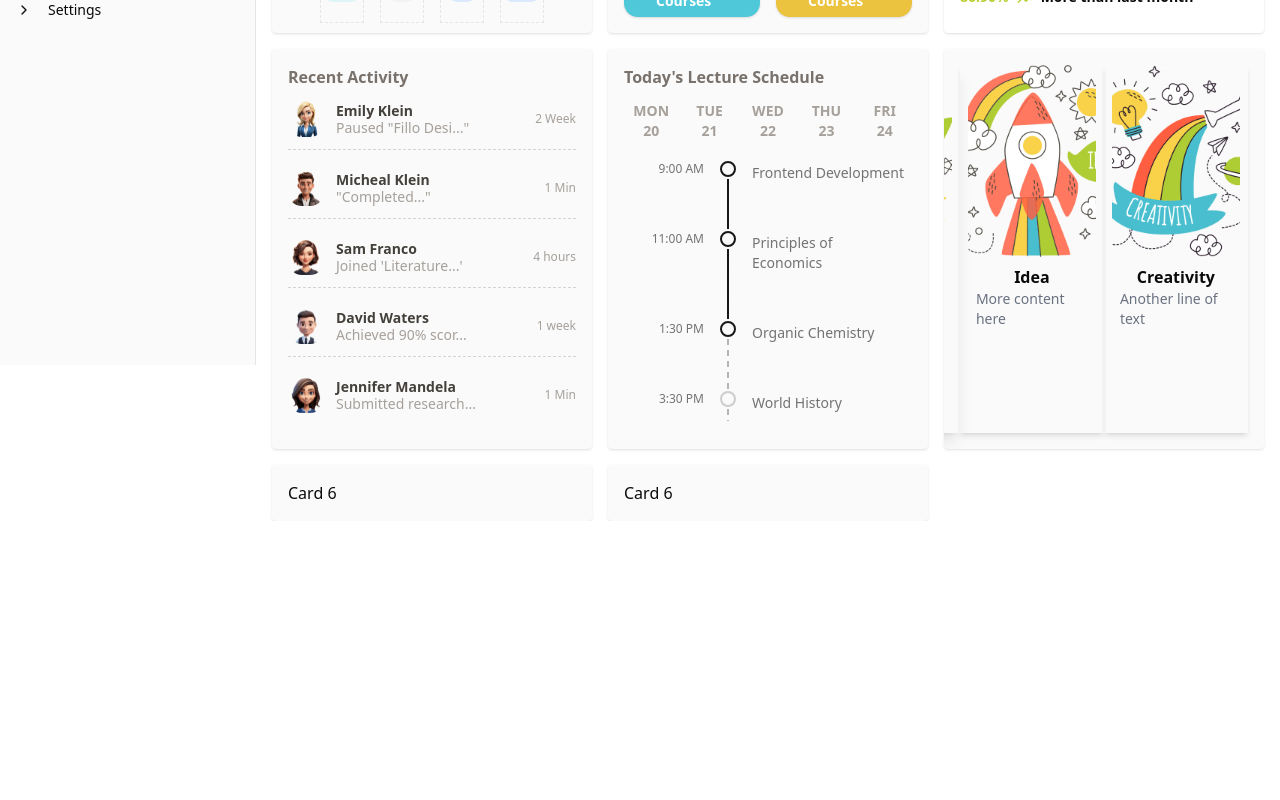
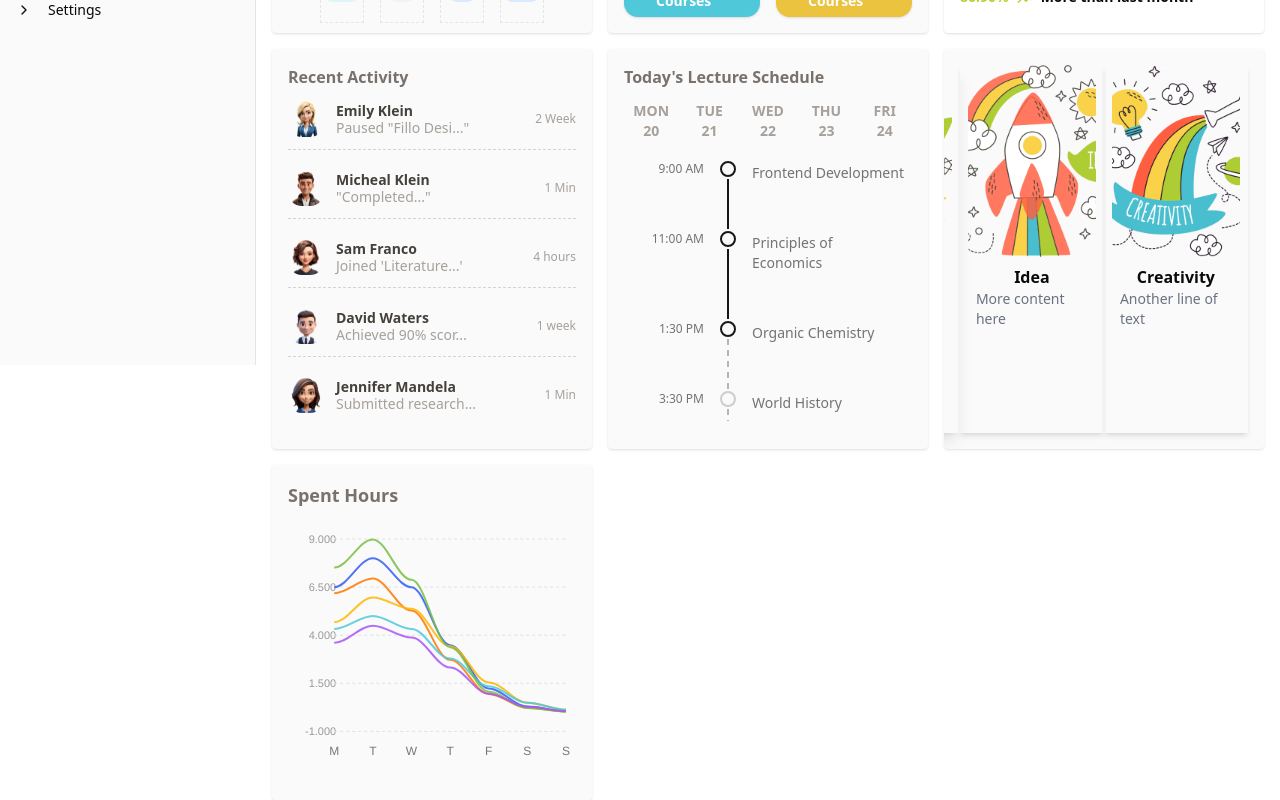
Before and after one commit to VestalAvenue/ra-admin, a React (Vite) app: page /education in a window 1280 px wide. Shown: the part 435-1235 px from the top of the page. Before the commit the page ends 956 px from the top, so only its background shows below. Built offline with nearby package versions, Linux system fonts and the light colour scheme.

Commit message:
stable-25.8.29

```diff
--- a/package.json
+++ b/package.json
@@ -36,6 +36,7 @@
     "motion": "^12.23.12",
     "radix-ui": "^1.4.3",
     "react": "^19.1.1",
+    "react-apexcharts": "^1.7.0",
     "react-circular-progressbar": "^2.2.0",
     "react-dom": "^19.1.1",
     "react-icons": "^5.5.0",
--- /dev/null
+++ b/src/components/Charts/Chart.jsx
@@ -0,0 +1,90 @@
+var options = {
+  chart: {
+    height: 350,
+    type: "line",
+    stacked: false
+  },
+  dataLabels: {
+    enabled: false
+  },
+  colors: ["#FF1654", "#247BA0"],
+  series: [
+    {
+      name: "Series A",
+      data: [1.4, 2, 2.5, 1.5, 2.5, 2.8, 3.8, 4.6]
+    },
+    {
+      name: "Series B",
+      data: [20, 29, 37, 36, 44, 45, 50, 58]
+    }
+  ],
+  stroke: {
+    width: [4, 4]
+  },
+  plotOptions: {
+    bar: {
+      columnWidth: "20%"
+    }
+  },
+  xaxis: {
+    categories: [2009, 2010, 2011, 2012, 2013, 2014, 2015, 2016]
+  },
+  yaxis: [
+    {
+      axisTicks: {
+        show: true
+      },
+      axisBorder: {
+        show: true,
+        color: "#FF1654"
+      },
+      labels: {
+        style: {
+          colors: "#FF1654"
+        }
+      },
+      title: {
+        text: "Series A",
+        style: {
+          color: "#FF1654"
+        }
+      }
+    },
+    {
+      opposite: true,
+      axisTicks: {
+        show: true
+      },
+      axisBorder: {
+        show: true,
+        color: "#247BA0"
+      },
+      labels: {
+        style: {
+          colors: "#247BA0"
+        }
+      },
+      title: {
+        text: "Series B",
+        style: {
+          color: "#247BA0"
+        }
+      }
+    }
+  ],
+  tooltip: {
+    shared: false,
+    intersect: true,
+    x: {
+      show: false
+    }
+  },
+  legend: {
+    horizontalAlign: "left",
+    offsetX: 40
+  }
+};
+
+var chart = new ApexCharts(document.querySelector("#chart"), options);
+
+chart.render();
--- /dev/null
+++ b/src/components/Charts/MultiSplineChart.jsx
@@ -0,0 +1,75 @@
+// MultiSplineChart.jsx
+import React from "react";
+import Chart from "react-apexcharts";
+
+function gaussian(mu, sigma, xs, scale=1) {
+  return xs.map(x => {
+    const z = (x-mu)/sigma;
+    return +(scale * Math.exp(-0.5*z*z)).toFixed(3);
+  });
+}
+
+export default function MultiSplineChart({ options: overrideOptions = {} }) {
+const categories = ["M", "T", "W", "T", "F", "S", "S"];
+const xIdx = [0, 1, 2, 3, 4, 5, 6];
+const base = 0;
+const seriesData = [
+    gaussian(1.0, 1.55, xIdx, 8).map(v => v - base),
+    gaussian(0.8, 1.60, xIdx, 7).map(v => v - base),
+    gaussian(1.2, 1.70, xIdx, 6).map(v => v - base),
+    gaussian(1.0, 1.85, xIdx, 5).map(v => v - base),
+    gaussian(0.9, 1.50, xIdx, 9).map(v => v - base),
+    gaussian(1.1, 1.65, xIdx, 4.5).map(v => v - base),
+];
+
+  const colors = ["#365CF5","#FF7A00","#FFB800","#4FC9DA","#77C043","#A855F7"];
+
+  const defaultOptions = {
+    chart: {
+      type: "line",
+      toolbar: { show: false },
+      height: 260,
+      animations: { easing: "easeinout", speed: 600 }
+    },
+    stroke: { curve: "smooth", width: 2 },
+    colors,
+    dataLabels: { enabled: false },
+    markers: {
+      size: 0,
+      strokeWidth: 0,
+      hover: { size: 5 }
+    },
+    xaxis: {
+      categories,
+      axisBorder: { show: false },
+      axisTicks: { show: false },
+      labels: { style: { colors: "#777" } }
+    },
+    yaxis: {
+      min: -1,
+      max: 9,
+      tickAmount: 4,
+      labels: { style: { colors: "#999" } }
+    },
+    grid: {
+      strokeDashArray: 3,
+      xaxis: { lines: { show: false } },
+      padding: { left: 0, right: 10 }
+    },
+    legend: { show: false },
+    tooltip: {
+      shared: true,
+      x: { show: true }
+    },
+  };
+
+  // merge default options with overrides from props
+  const mergedOptions = {
+    ...defaultOptions,
+    ...overrideOptions,
+  };
+
+  const series = seriesData.map((d,i)=>({ name: `Series ${i+1}`, data: d }));
+
+  return <Chart options={mergedOptions} series={series} type="line" height={260} />;
+}
--- /dev/null
+++ b/src/components/Spenthours.jsx
@@ -0,0 +1,21 @@
+import React from 'react'
+import {cn} from '@/lib/utils'
+import MultiSplineChart from './Charts/MultiSplineChart'
+import DataLabels from './../../node_modules/apexcharts/src/modules/DataLabels';
+
+const Spenthours = ({className ="", ...props}) => {
+return (
+    <div className={cn("shadow-md", className)} {...props}>
+        <h1 className="text-lg font-semibold text-stone-500">Spent Hours</h1>
+        <MultiSplineChart
+           options={{
+                tooltip: { enabled: true , onDatasetHover : {highlightDataSeries: true} },
+                dataLabels: { enabled: false },
+                markers: { hover: { size: 0 } }
+            }}
+        />
+    </div>
+)
+}
+
+export default Spenthours
--- a/src/components/index.js
+++ b/src/components/index.js
@@ -15,3 +15,4 @@ export {default as Courseprogress} from "./Courseprogress"
 export {default as Recentactivity } from "./Recentactivity"
 export {default as LectureSch } from "./LectureSch"
 export {default as Lectures } from "./Lectures"
+export {default as Spenthours } from "./Spenthours"
--- a/src/pages/Education.jsx
+++ b/src/pages/Education.jsx
@@ -4,6 +4,9 @@ import { Coursestatus, LectureSch } from '../components'
 import { Courseprogress } from '../components'
 import { Recentactivity} from '@/components'
 import {Lectures} from '@/components'
+import {Spenthours} from '@/components'
+
+
 const Education = () => {
   return (
     <div className="grid grid-cols-1 sm:grid-cols-2 md:grid-cols-2 lg:grid-cols-6 2xl:grid-cols-4 gap-4 ">
@@ -12,10 +15,11 @@ const Education = () => {
     <Courseprogress className="bg-white p-4 rounded shadow h-100 sm:min-h-0 lg:col-span-2" />
     <Recentactivity className="bg-primary-foreground p-4 rounded shadow h-full sm:min-h-0 lg:col-span-2 xl:col-span-2 " />
     <LectureSch className="bg-primary-foreground p-4 rounded shadow h-full lg:h-100 md:h-120  sm:min-h-0 md:col-span-1 lg:col-span-2 " />
-    <Lectures className="bg-primary-foreground p-4 rounded shadow h-full sm:min-h-0 sm:col-span-1 md:col-span-2" />
-    <div className="bg-primary-foreground p-4 rounded shadow h-full sm:min-h-0 col-span-2">Card 6</div>
-    <div className="bg-primary-foreground p-4 rounded shadow h-full sm:min-h-0 col-span-2">Card 6</div>
+    <Lectures className="bg-primary-foreground p-4 rounded shadow h-full sm:min-h-0 sm:col-span-1 md:col-span-1 lg:col-span-2" />
+   <Spenthours className="bg-primary-foreground p-4 rounded shadow h-full sm:min-h-0 sm:col-span-1 md:col-span-1 lg:col-span-2">card 4</Spenthours>
+
     </div>
+
   )
 }
 
```
Also changed, not shown: 1 other file (tests, documents, lock files or other folders).
